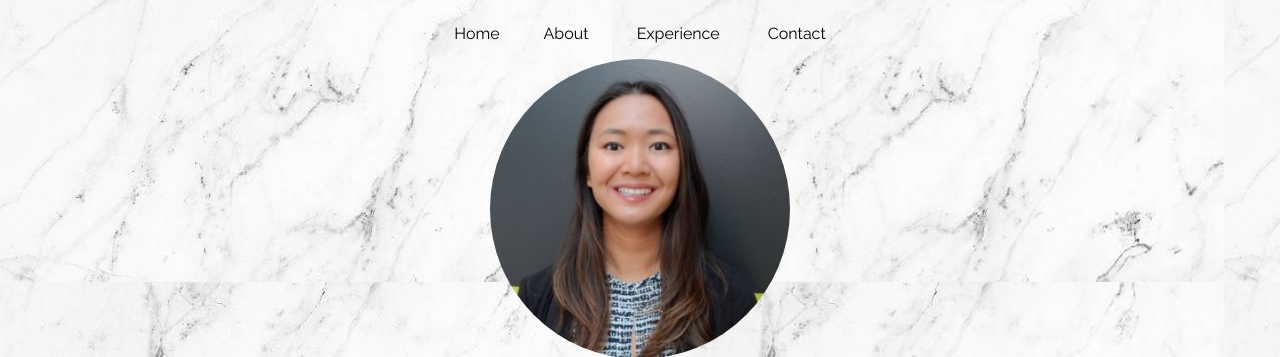
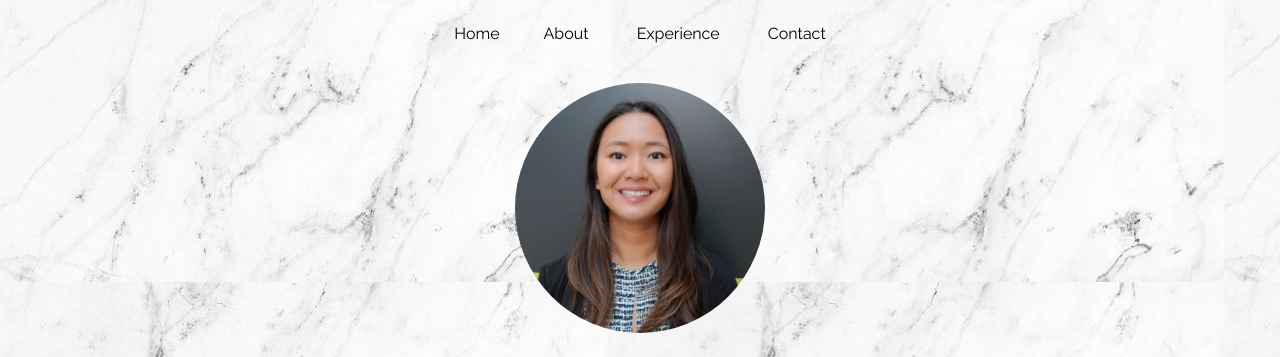
Before and after one commit to aschemily/Portfolio, a plain HTML site: page about.html in a window 1280 px wide. Shown: the part 126-483 px from the top of the page. Drawn offline with Linux system fonts and the light colour scheme.

Commit message:
photo change

```diff
--- a/assets/css/style.css
+++ b/assets/css/style.css
@@ -84,8 +84,9 @@ footer a{
     display: block;
     margin-left: auto;
     margin-right: auto;
-    width: 300px;
-    height: 300px;
+    margin-top: 40px;
+    width: 250px;
+    height: 250px;
     border-radius: 50%;
     background-repeat: no-repeat;
     background-attachment: fixed;
```
